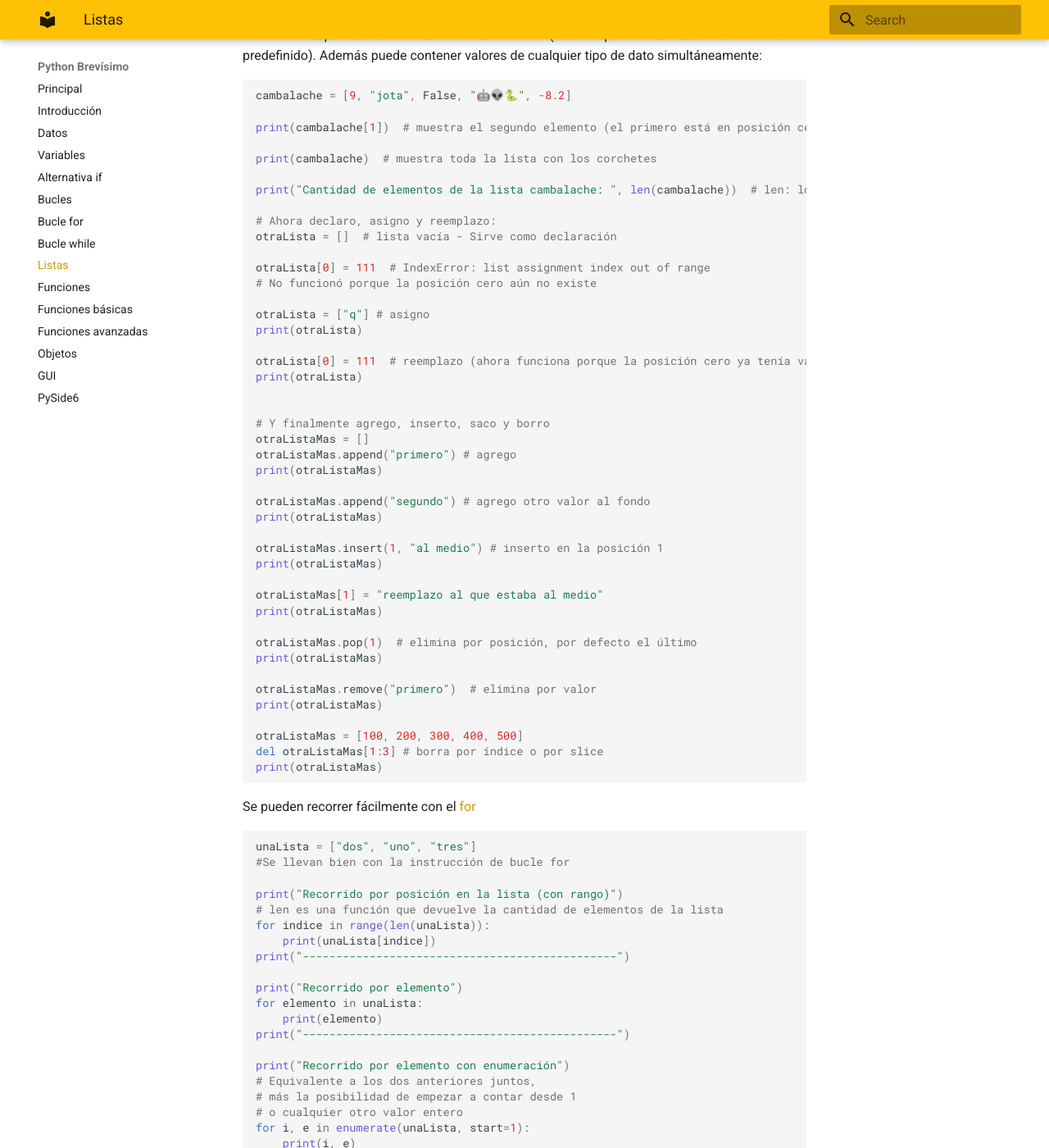
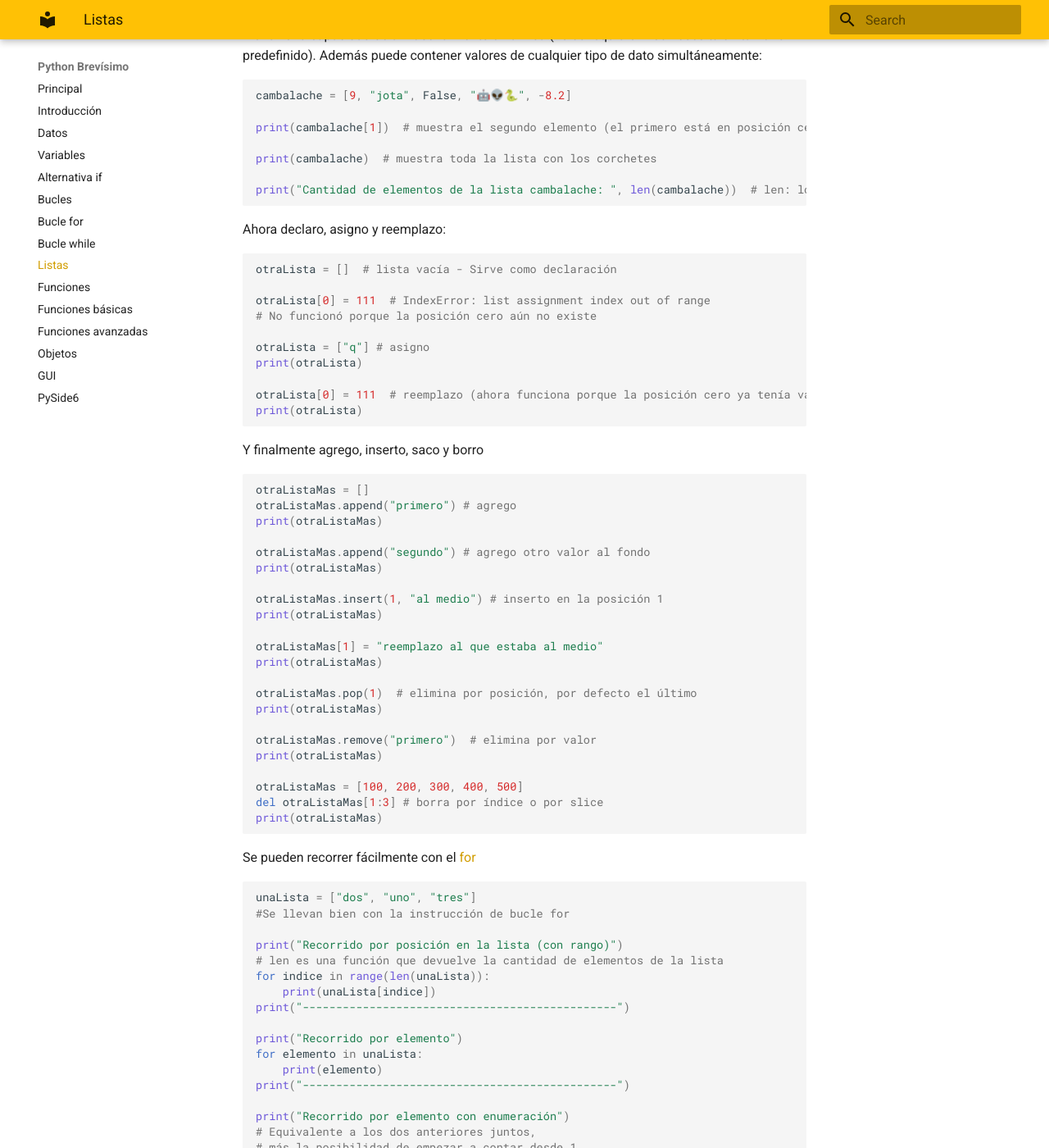
Before and after one commit to pablokan/python_brevisimo, an MkDocs documentation site: the page built from docs/listas.md, in a window 1280 px wide and 1400 px high, scrolled down 217 px. Shown: the whole window at 82% size. Built offline with MkDocs 1.6.1 and Material for MkDocs 9.7.7, drawn with Linux system fonts in a browser that asks for light colours; some of the changed text lies outside the part shown.

Commit message:
2023 listas 04

````diff
--- a/docs/listas.md
+++ b/docs/listas.md
@@ -13,8 +13,11 @@ print(cambalache[1])  # muestra el segundo elemento (el primero está en posici
 print(cambalache)  # muestra toda la lista con los corchetes
 
 print("Cantidad de elementos de la lista cambalache: ", len(cambalache))  # len: longitud
+```
 
-# Ahora declaro, asigno y reemplazo:
+Ahora declaro, asigno y reemplazo:
+
+```py
 otraLista = []  # lista vacía - Sirve como declaración
 
 otraLista[0] = 111  # IndexError: list assignment index out of range
@@ -25,9 +28,11 @@ print(otraLista)
 
 otraLista[0] = 111  # reemplazo (ahora funciona porque la posición cero ya tenía valor)
 print(otraLista)
+```
 
+Y finalmente agrego, inserto, saco y borro
 
-# Y finalmente agrego, inserto, saco y borro
+```py
 otraListaMas = []
 otraListaMas.append("primero") # agrego
 print(otraListaMas)
````
Also changed, not shown: other parts of docs/listas.md (+7 -0 lines).
